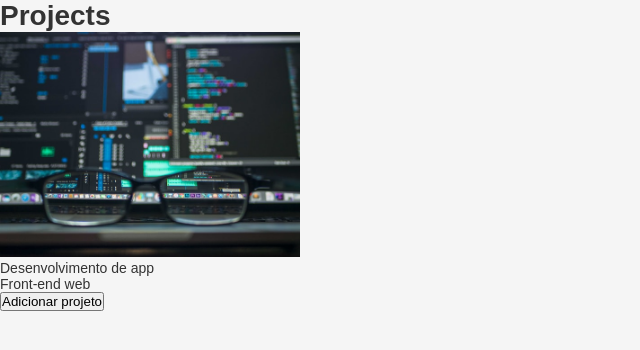
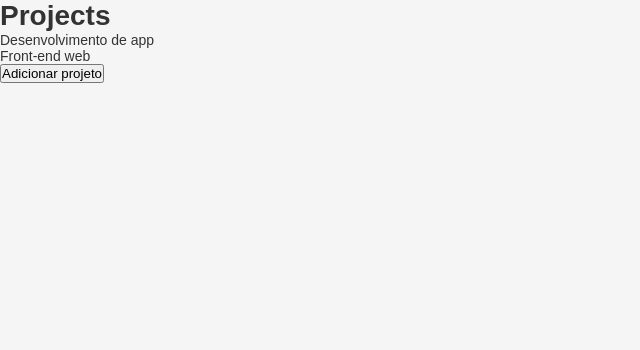
Before and after one commit to brunrocha/react-basics-frontend, a React app: page / in a window 1280 px wide. Shown: the top 350 px of the page, without its empty margins (0-640 px from the left). Built offline with nearby package versions, Linux system fonts and the light colour scheme.

Commit message:
Adicionando axios ao projeto

```diff
--- a/package.json
+++ b/package.json
@@ -13,6 +13,7 @@
     "@babel/core": "^7.12.3",
     "@babel/preset-env": "^7.12.1",
     "@babel/preset-react": "^7.12.1",
+    "axios": "^0.21.0",
     "babel-loader": "^8.1.0",
     "css-loader": "^5.0.0",
     "file-loader": "^6.2.0",
--- a/src/App.js
+++ b/src/App.js
@@ -1,7 +1,7 @@
 import React, { useState } from "react";
+import api from "./services/api";
 
 import "./App.css";
-import backgroundImage from "./assets/tech-glass.jpg";
 
 import Header from "./components/Header";
 
@@ -20,8 +20,6 @@ function App() {
     <>
       <Header title='Projects' />
 
-      <img src={backgroundImage} width={300} />
-
       <ul>
         {projects.map(project => (
           <li key={project}>{project}</li>
--- /dev/null
+++ b/src/services/api.js
@@ -0,0 +1,7 @@
+import axios from "axios";
+
+const api = axios.create({
+  baseURL: "http://localhost:3000",
+});
+
+export default api;
```
Also changed, not shown: 1 other file (tests, documents, lock files or other folders).
